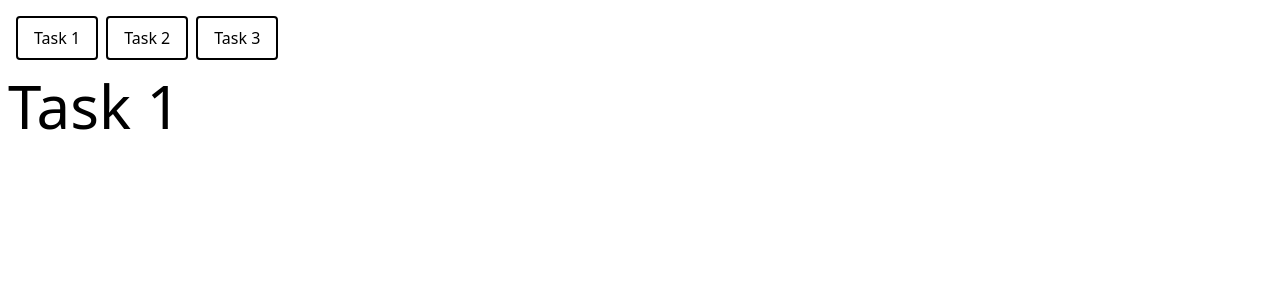
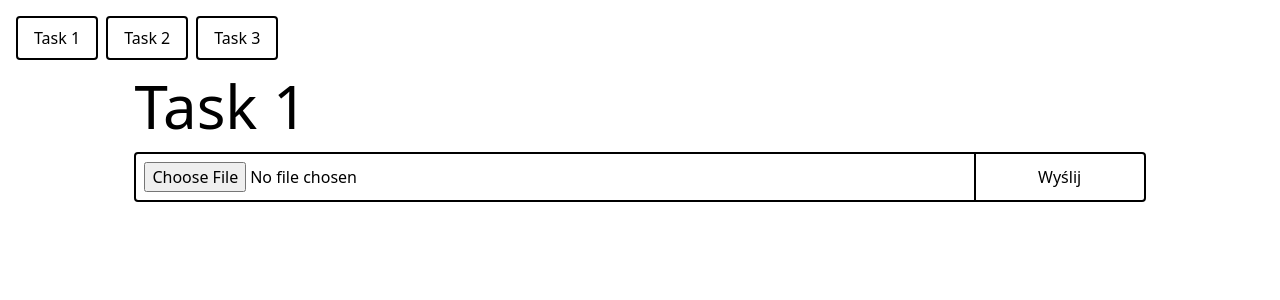
Before and after one commit to PiotrAdamowicz/contelizer-tasks, a Vue app: page / in a window 1280 px wide. Shown: the top 300 px of the page. Built offline with nearby package versions, Linux system fonts and the light colour scheme.

Commit message:
task1: jumbel words functionality added

```diff
--- a/src/pages/Task1.vue
+++ b/src/pages/Task1.vue
@@ -1,3 +1,69 @@
 <template>
-  <h1 class="text-6xl">Task 1</h1>
+  <div class="sm:w-4/5 mx-auto">
+    <h1 class="text-6xl">Task 1</h1>
+    <div
+      class="my-4 border-2 flex border-black rounded divide-x-2 divide-black"
+    >
+      <input
+        type="file"
+        id="file"
+        name="file"
+        class="p-2 w-full outline-none"
+        @change="uploadFile"
+        accept=".txt,"
+      />
+      <button
+        class="p-2 w-1/5 hover:bg-gray-400 transition-all hover:text-white"
+        type="submit"
+        @click="submitFile"
+      >
+        Wyślij
+      </button>
+    </div>
+    <article v-if="originalText && jumbledText" class="flex m-4 gap-4 sm:gap-8">
+      <div class="">
+        <h2 class="tex-sm sm:text-2xl font-bold">Original Text:</h2>
+        <p class="text-xs sm:text-xl italic">{{ originalText }}</p>
+      </div>
+      <div class="">
+        <h2 class="tex-sm sm:text-2xl font-bold">Jumbled Text:</h2>
+        <p class="text-xs sm:text-xl italic">{{ jumbledText }}</p>
+      </div>
+    </article>
+  </div>
 </template>
+<script setup>
+import { ref, computed } from "vue";
+import { jumbleWord } from "../utils/text";
+
+const file = ref(null);
+const jumbledText = ref(null);
+const originalText = ref(null);
+
+const fileName = computed(() => file.value?.name);
+const fileExtension = computed(() =>
+  fileName.value?.substr(fileName.value?.lastIndexOf(".") + 1)
+);
+const fileMimeType = computed(() => file.value?.type);
+
+const uploadFile = (event) => {
+  file.value = event.target.files[0];
+};
+
+const submitFile = async () => {
+  const reader = new FileReader();
+  reader.readAsText(file.value);
+  reader.onload = async () => {
+    // console.log(reader.result.split(","));
+    const encodedFile = reader.result;
+    const data = {
+      file: encodedFile,
+      fileName: fileName.value,
+      fileExtension: fileExtension.value,
+      fileMimeType: fileMimeType.value
+    };
+    originalText.value = data.file;
+    jumbledText.value = jumbleWord(data.file);
+  };
+};
+</script>
--- /dev/null
+++ b/src/utils/text.js
@@ -0,0 +1,48 @@
+export function jumbleWord(text) {
+  const words = text.match(
+    /[\w']+|[.,!?;:'"\(\)\[\]{}\/\\@#$%^&*_+=`~|<>]+|\n/g
+  );
+  let previousWord = "";
+  const jumbleMiddle = words.map(function (element) {
+    //cheks if elemet is a word
+    if (/[\w'-]+/.test(element)) {
+      const letters = /[a-zA-ZąćęłńóśźżĄĆĘŁŃÓŚŹŻ]/g;
+      const wordLetters = element.match(letters);
+      //wordLetters must be more that 2 characters to be able to jumbel only the middle part
+      if (wordLetters && wordLetters.length > 2) {
+        const middleLetters = shuffleArray(wordLetters.slice(1, -1));
+        const lastLetter = wordLetters[wordLetters.length - 1];
+        const firstLetter = wordLetters[0];
+        element = firstLetter + "," + middleLetters + "," + lastLetter;
+      }
+      const result = element.replace(/,/g, "");
+
+      if (previousWord !== "") {
+        return " " + result;
+      }
+      previousWord = result;
+      return result;
+    } else {
+      //handling line break
+      if (element === "\n") {
+        return element;
+      }
+      // Skip concatenation if previousWord is already punctuation
+      if (!/[,.;:!?]/.test(previousWord)) {
+        previousWord += element;
+      }
+      return element;
+    }
+  });
+  const jumbledText = jumbleMiddle.join("");
+  return jumbledText;
+}
+
+function shuffleArray(array) {
+  // Fisher-Yates shuffle algorithm
+  for (let i = array.length - 1; i > 0; i--) {
+    const j = Math.floor(Math.random() * (i + 1));
+    [array[i], array[j]] = [array[j], array[i]];
+  }
+  return array;
+}
```
Also changed, not shown: test.txt (added), text2.txt (added).
